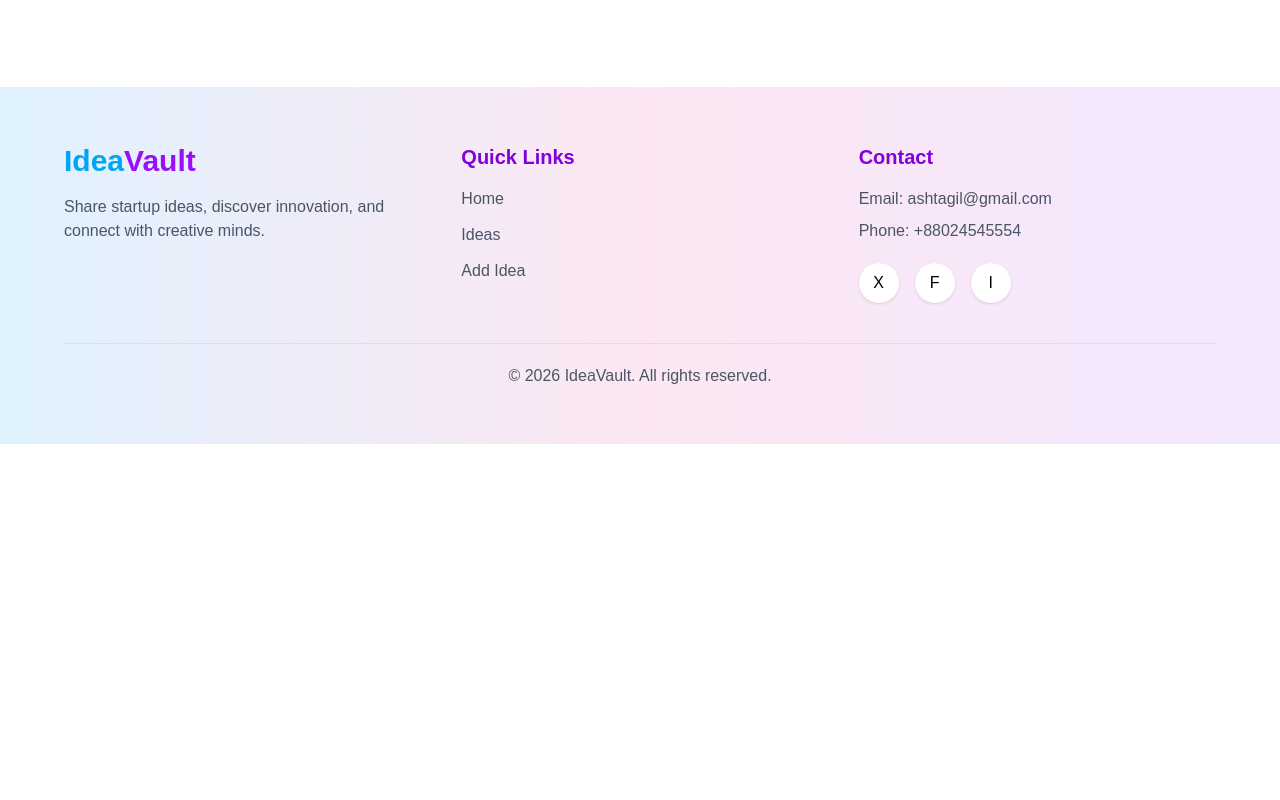
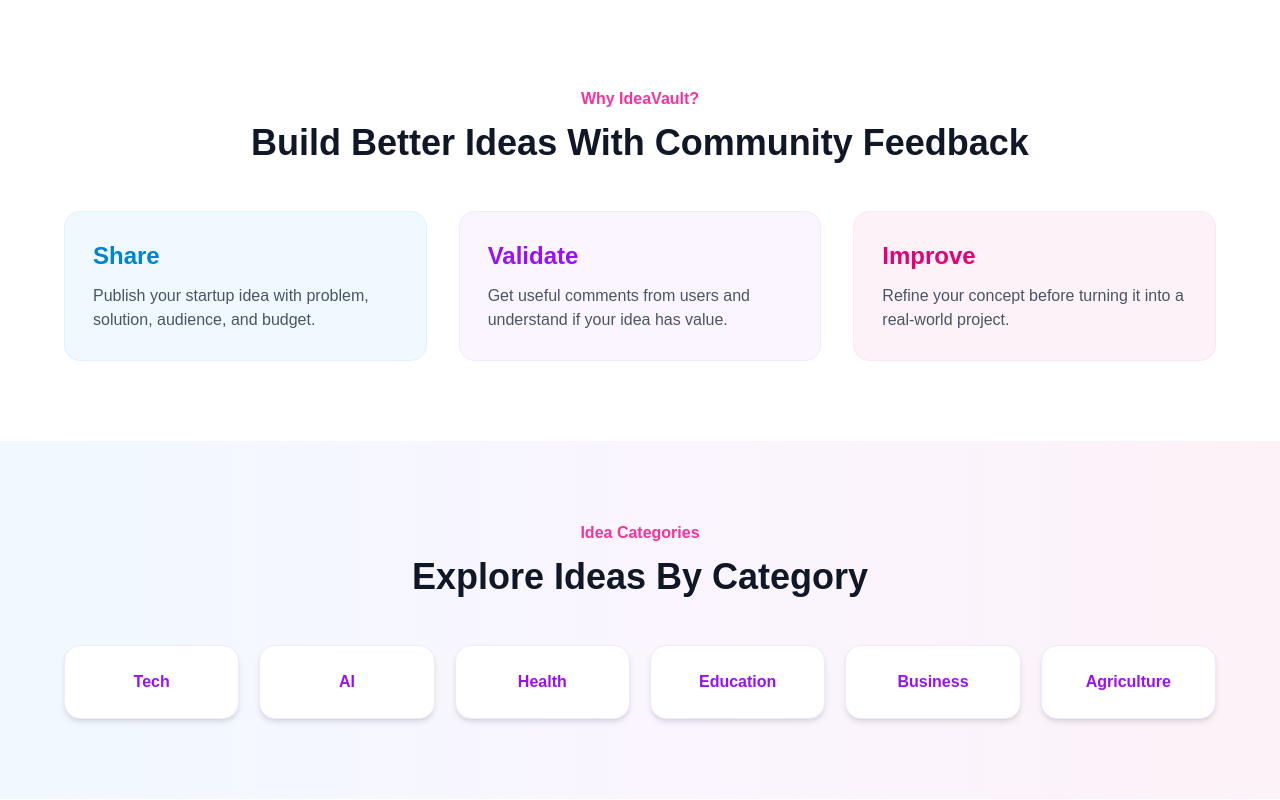
Before and after one commit to eshtiak23/Ideavault_Client-, a React (Vite) app: page / in a window 1280 px wide. Shown: the part 1900-2700 px from the top of the page. Before the commit the page ends 2344 px from the top, so only its background shows below. Built offline with nearby package versions, Linux system fonts and the light colour scheme.

Commit message:
feat: add CategoriesPreview and WhyIdeaVault components to Home page

```diff
--- /dev/null
+++ b/src/components/CategoriesPreview.jsx
@@ -0,0 +1,28 @@
+const categories = ["Tech", "AI", "Health", "Education", "Business", "Agriculture"];
+
+export default function CategoriesPreview() {
+  return (
+    <section className="bg-gradient-to-r from-sky-50 via-purple-50 to-pink-50 py-20">
+      <div className="container-box">
+        <div className="text-center">
+          <p className="text-pink-500 font-semibold">Idea Categories</p>
+
+          <h2 className="text-4xl font-bold text-gray-900 mt-3">
+            Explore Ideas By Category
+          </h2>
+        </div>
+
+        <div className="grid grid-cols-2 md:grid-cols-3 lg:grid-cols-6 gap-5 mt-12">
+          {categories.map(category => (
+            <div
+              key={category}
+              className="bg-white rounded-2xl shadow-md border border-purple-100 p-6 text-center font-bold text-purple-600 hover:-translate-y-1 transition"
+            >
+              {category}
+            </div>
+          ))}
+        </div>
+      </div>
+    </section>
+  );
+}
--- a/src/components/Spinner.jsx
+++ b/src/components/Spinner.jsx
@@ -0,0 +1,7 @@
+export default function Spinner() {
+  return (
+    <div className="min-h-[60vh] flex items-center justify-center">
+      <div className="w-14 h-14 border-4 border-purple-200 border-t-purple-600 rounded-full animate-spin"></div>
+    </div>
+  );
+}
--- /dev/null
+++ b/src/components/WhyIdeaVault.jsx
@@ -0,0 +1,36 @@
+export default function WhyIdeaVault() {
+  return (
+    <section className="container-box py-20">
+      <div className="text-center">
+        <p className="text-pink-500 font-semibold">Why IdeaVault?</p>
+
+        <h2 className="text-4xl font-bold text-gray-900 mt-3">
+          Build Better Ideas With Community Feedback
+        </h2>
+      </div>
+
+      <div className="grid md:grid-cols-3 gap-8 mt-12">
+        <div className="p-7 rounded-2xl bg-sky-50 border border-sky-100">
+          <h3 className="text-2xl font-bold text-sky-600">Share</h3>
+          <p className="text-gray-600 mt-3">
+            Publish your startup idea with problem, solution, audience, and budget.
+          </p>
+        </div>
+
+        <div className="p-7 rounded-2xl bg-purple-50 border border-purple-100">
+          <h3 className="text-2xl font-bold text-purple-600">Validate</h3>
+          <p className="text-gray-600 mt-3">
+            Get useful comments from users and understand if your idea has value.
+          </p>
+        </div>
+
+        <div className="p-7 rounded-2xl bg-pink-50 border border-pink-100">
+          <h3 className="text-2xl font-bold text-pink-600">Improve</h3>
+          <p className="text-gray-600 mt-3">
+            Refine your concept before turning it into a real-world project.
+          </p>
+        </div>
+      </div>
+    </section>
+  );
+}
--- a/src/pages/Home.jsx
+++ b/src/pages/Home.jsx
@@ -1,5 +1,7 @@
 import { useEffect, useState } from "react";
 import { Link } from "react-router-dom";
+import WhyIdeaVault from "../components/WhyIdeaVault";
+import CategoriesPreview from "../components/CategoriesPreview";
 import IdeaCard from "../components/IdeaCard";
 
 const slides = [
@@ -156,6 +158,11 @@
           ))}
         </div>
       </section>
+
+       <WhyIdeaVault />
+      <CategoriesPreview />
+
+
     </div>
   );
 }
```
